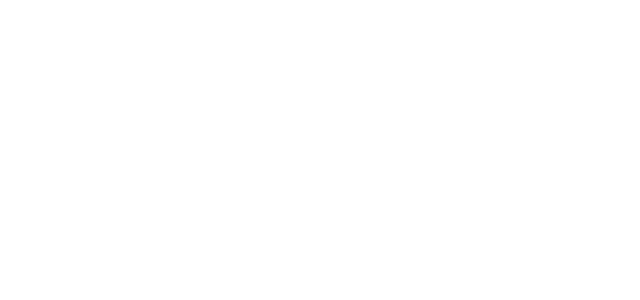
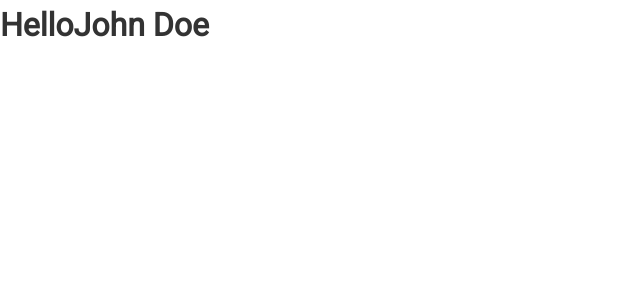
Before and after one commit to daikadai/github-finder, a React (Create React App) app: page / in a window 1280 px wide. Shown: the top 300 px of the page, without its empty margins (0-640 px from the left). Built offline with nearby package versions, Linux system fonts and the light colour scheme.

Commit message:
lesson-1

```diff
--- a/src/App.js
+++ b/src/App.js
@@ -2,10 +2,19 @@
 import './App.css';
 
 class App extends Component {
+
+
   render() {
+    const name = "John Doe";
+    const loading = false;
+    const showName = true;
     return (
       <div className="App">
-
+        {loading ? (
+          <h4>Loading...</h4>
+        ) : (
+            <h1>Hello{showName ? name : null}</h1>
+          )}
       </div>
     );
   }
```
